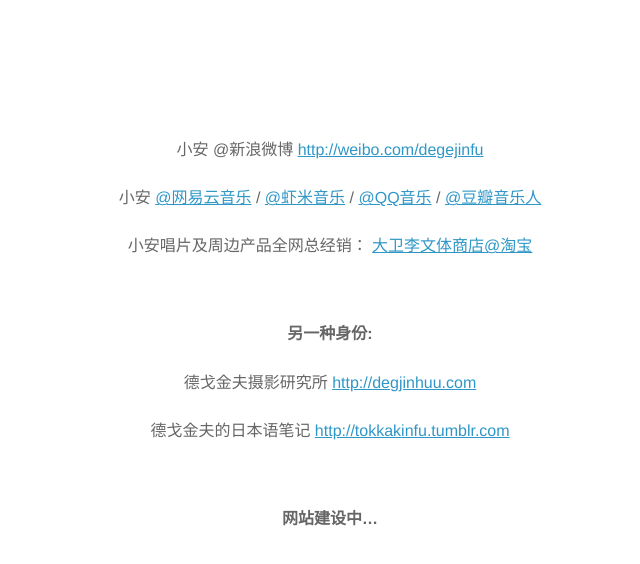
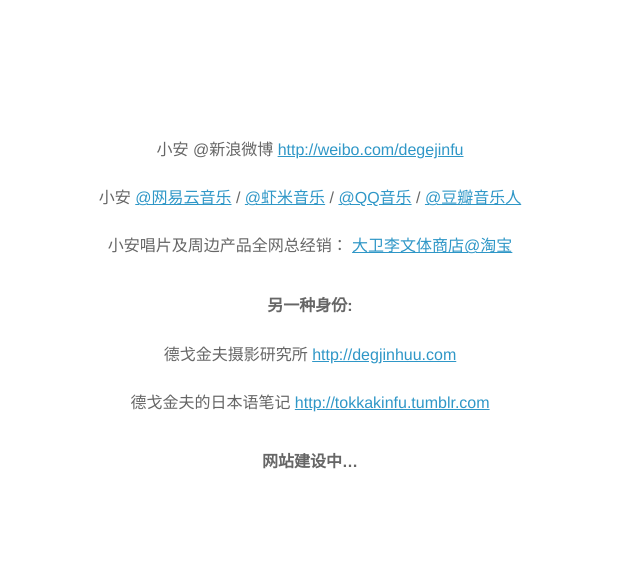
Before and after one commit to VidarLiu/xiaoan, a website: page views/index.html in a window 1280 px wide. Shown: the whole page, without its empty margins (330-970 px from the left). Drawn offline with Linux system fonts and the light colour scheme.

Commit message:
样式优化

```diff
--- a/views/index.html
+++ b/views/index.html
@@ -20,7 +20,7 @@
       height: 25px;
     }
     .inner-frame {
-      width: 50%;
+      padding: 0 20px;
       height: 50%;
       margin: 0 auto;
       margin-top: 10%;
@@ -36,6 +36,10 @@
     }
     .inner-frame ul li {
       line-height: 3;
+    }
+    .inner-frame ul {
+      padding: 0;
+      margin: 0
     }
   </style>
 </head>
```
